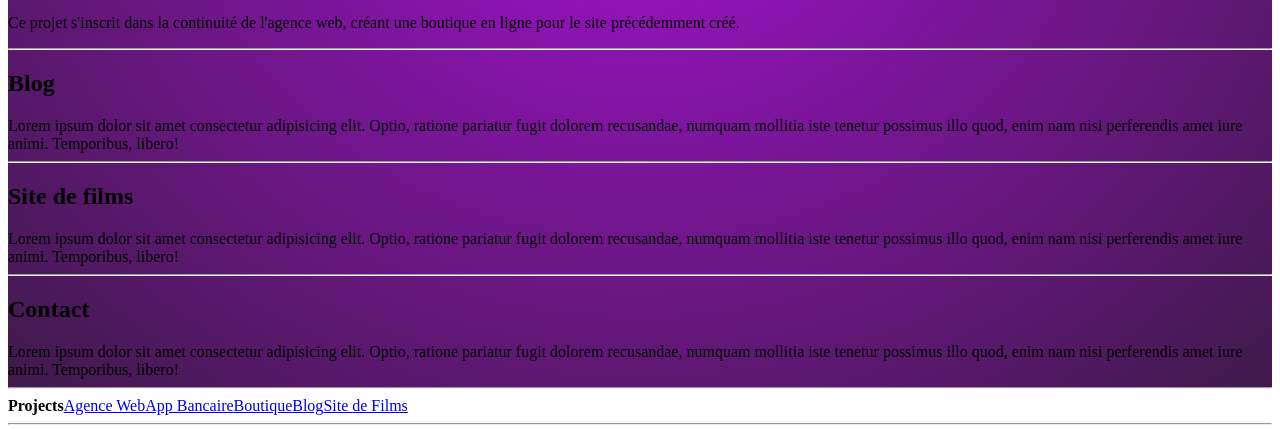
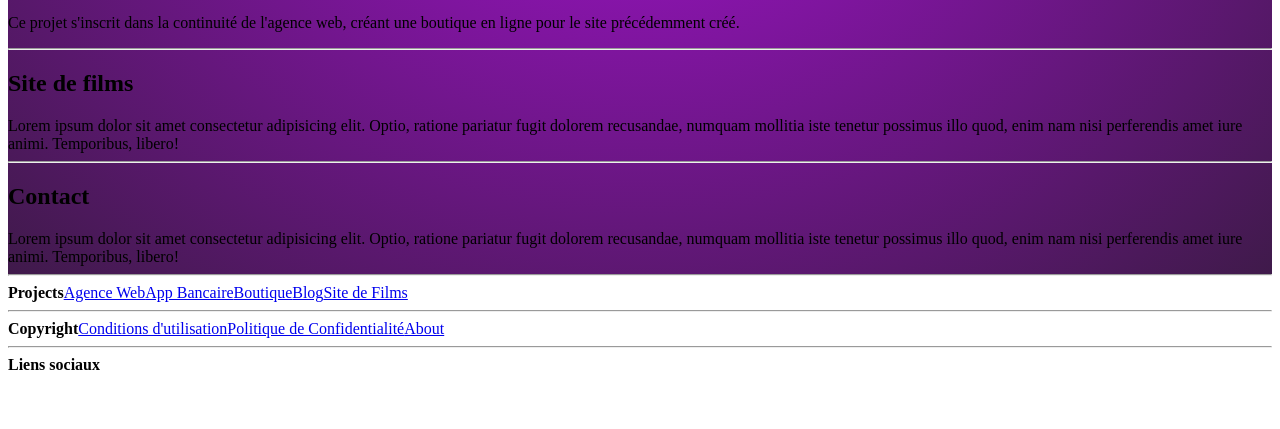
Before and after one commit to Marcelo1Marques/portfolio, a Next.js app: page / in a window 1280 px wide. Shown: the part 848-1277 px from the top of the page. After the commit the page ends 1230 px from the top, so only its background shows below. Built offline with nearby package versions, Linux system fonts and the light colour scheme.

Commit message:
added anchor links and menu items

```diff
--- a/src/components/layouts/layout.jsx
+++ b/src/components/layouts/layout.jsx
@@ -28,7 +28,7 @@ const Layout = ({children}) => {
                     </section>
                     <hr className={styles.hr} />
                     <section className={styles.section}>
-                        <h1 className={styles.title}>Agence Web</h1>
+                        <h1 id="agency" className={styles.title}>Agence Web</h1>
                         <div>
                             <p>
                                 Ce projet devait passer par les nombreuses étapes de la création d&apos;une agence en ligne, de l&apos;organisation du travail à la création du site internet. Il a été créé à l&apos;aide de Webpack.
@@ -37,7 +37,7 @@ const Layout = ({children}) => {
                         </div>
                     </section><hr className={styles.hr} />
                     <section className={styles.section}>
-                        <h1 className={styles.title}>App Bancaire</h1>
+                        <h1 id="bank" className={styles.title}>App Bancaire</h1>
                         <div>
                             <p>
                                 Ce projet visait à créer une application qui utilise un algorithme Javascript pour gérer les transactions bancaires.
@@ -48,7 +48,7 @@ const Layout = ({children}) => {
                         </div>
                     </section><hr className={styles.hr} />
                     <section className={styles.section}>
-                        <h1 className={styles.title}>Boutique</h1>
+                        <h1 id="shop" className={styles.title}>Boutique</h1>
                         <div>
                             <p>
                                 Ce projet s&apos;inscrit dans la continuité de l&apos;agence web, créant une boutique en ligne pour le site précédemment créé.
@@ -56,19 +56,13 @@ const Layout = ({children}) => {
                         </div>
                     </section><hr className={styles.hr} />
                     <section className={styles.section}>
-                        <h1 className={styles.title}>Blog</h1>
+                        <h1 id="movies" className={styles.title}>Site de films</h1>
                         <div>
                             Lorem ipsum dolor sit amet consectetur adipisicing elit. Optio, ratione pariatur fugit dolorem recusandae, numquam mollitia iste tenetur possimus illo quod, enim nam nisi perferendis amet iure animi. Temporibus, libero!
                         </div>
                     </section><hr className={styles.hr} />
                     <section className={styles.section}>
-                        <h1 className={styles.title}>Site de films</h1>
-                        <div>
-                            Lorem ipsum dolor sit amet consectetur adipisicing elit. Optio, ratione pariatur fugit dolorem recusandae, numquam mollitia iste tenetur possimus illo quod, enim nam nisi perferendis amet iure animi. Temporibus, libero!
-                        </div>
-                    </section><hr className={styles.hr} />
-                    <section className={styles.section}>
-                        <h1 className={styles.title}>Contact</h1>
+                        <h1 id="contact" className={styles.title}>Contact</h1>
                         <div>
                             Lorem ipsum dolor sit amet consectetur adipisicing elit. Optio, ratione pariatur fugit dolorem recusandae, numquam mollitia iste tenetur possimus illo quod, enim nam nisi perferendis amet iure animi. Temporibus, libero!
                         </div>
--- a/src/components/navbar/navbar.jsx
+++ b/src/components/navbar/navbar.jsx
@@ -19,11 +19,11 @@ const Navbar = () => {
                             <FontAwesomeIcon icon="fa-solid fa-bars" />
                             </button>
                             <Menu>
-                                <a id="agence-web" className={styles.list} href="">Agence Web</a>
-                                <a id="app-bank" className={styles.list} href="">App Bancaire</a>
-                                <a id="shop" className={styles.list} href="">Boutique</a>
-                                <a id="blog" className={styles.list} href="">Blog</a>
-                                <a id="movie" className={styles.list} href="">Site de Films</a>
+                                <a className={styles.list} href="#agency">Agence Web</a>
+                                <a className={styles.list} href="#bank">App Bancaire</a>
+                                <a className={styles.list} href="#shop">Boutique</a>
+                                <a className={styles.list} href="#movies">Site de Films</a>
+                                <a className={styles.list} href="#contact">Contact</a>
                             </Menu>
                           </div>
                       </div>
```
